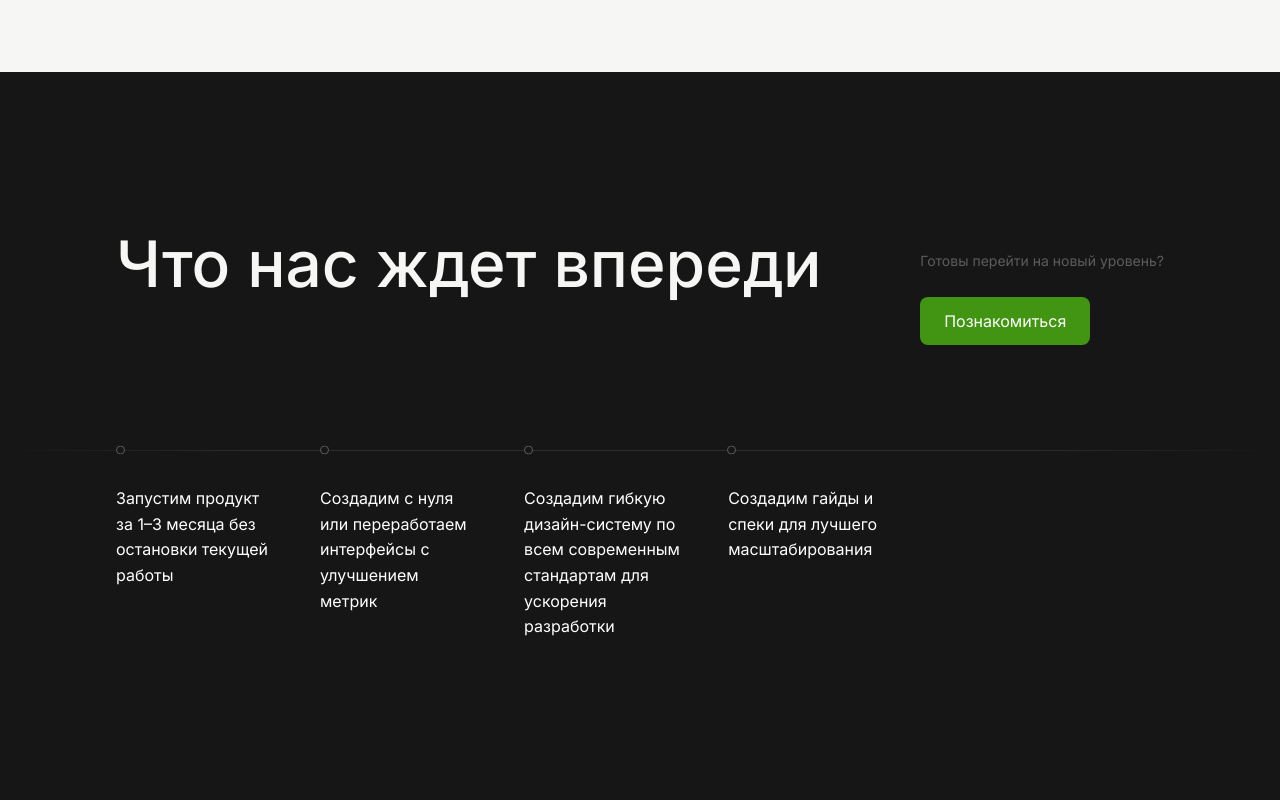
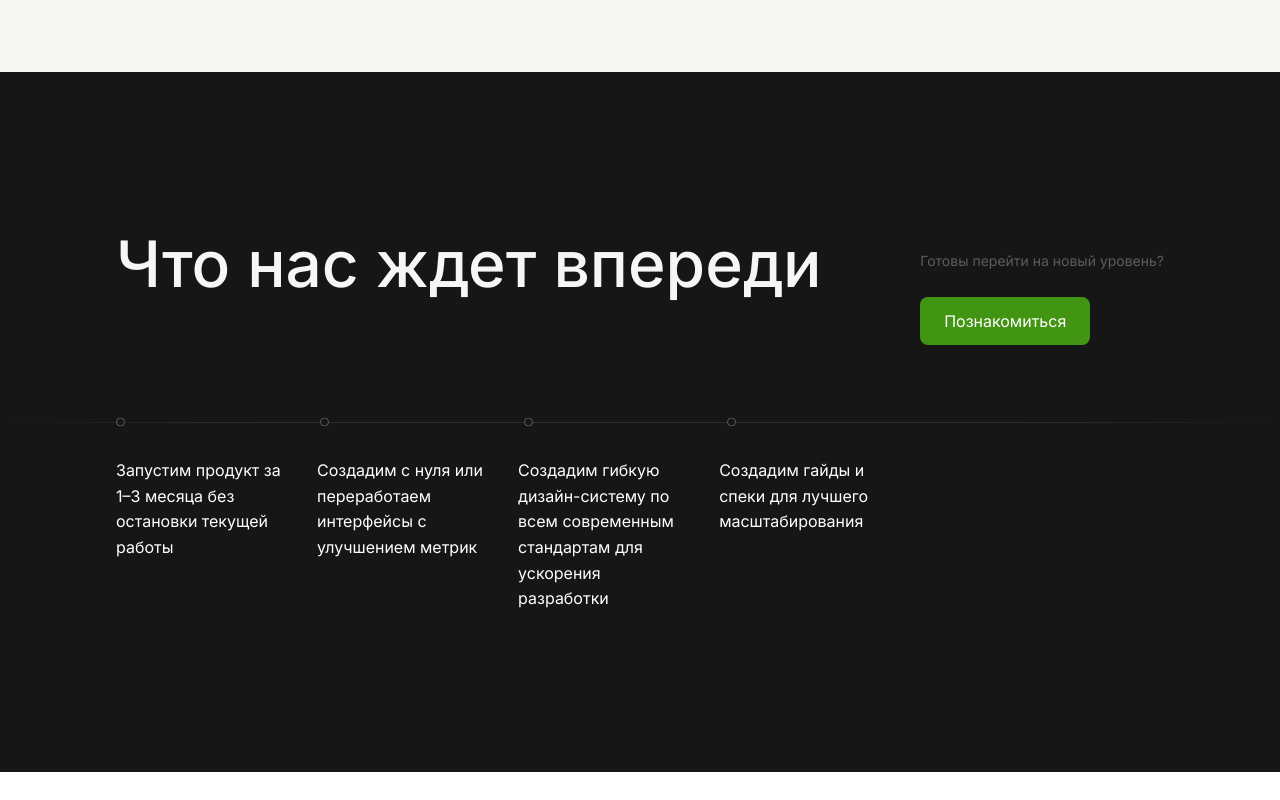
Before and after one commit to scoutrul/geovo25, a Vue app: page / in a window 1280 px wide. Shown: the part 2132-2932 px from the top of the page. After the commit the page ends 2904 px from the top, so only its background shows below. Built offline with nearby package versions, Linux system fonts and the light colour scheme.

Commit message:
Refactor BenefitsSection layout to use a grid system for BenefitCard components, enhancing responsiveness and visual structure. Adjust DecorativeLine positioning and heading styles for improved design consistency.

```diff
--- a/src/components/sections/BenefitsSection.vue
+++ b/src/components/sections/BenefitsSection.vue
@@ -2,7 +2,7 @@
   <BaseContainer :as="'section'" :max-width="'full'" :bg="'bg-black-90'" class="relative">
 
     <DecorativeLine :pin-count="0" class="hidden lg:block !absolute top-0 left-1/2 transform -translate-x-1/2"
-      :style="{ top: ltXl ? '405px' : '342px' }" />
+      :style="{ top: gtXl ? '314px' : ltLg ? '405px' : '345px' }" />
 
     <div class="flex flex-col lg:flex-row gap-6 sm:gap-8 items-start w-full">
 
@@ -10,15 +10,18 @@
         <!-- Заголовок секции -->
         <BaseHeading :level="4" :as="'h2'"
           class="w-full text-white-90 text-[46px] leading-[1.2] sm:text-[64px] sm:leading-none mb-[90px]"
-          :style="{ height: gtXl ? '92px' : '188px' }">
+          :style="{ maxWidth: ltXl ? '430px' : 'inherit' }">
           {{ title }}
         </BaseHeading>
 
         <DecorativeLine :pin-count="benefits.length + 1" :hide-line="gtLg" class="hidden sm:block" />
-        <!-- Контейнер с карточками преимуществ -->
-        <div class="flex flex-wrap sm:flex-nowrap gap-11 w-full">
-          <BenefitCard v-for="(benefit, index) in benefits" :key="index" :text="benefit.text"
-            class="w-[140px] sm:w-full sm:flex-1" />
+
+        <div class="grid grid-cols-2 sm:grid-cols-4 gap-8 w-full">
+          <BenefitCard
+            v-for="(benefit, index) in benefits"
+            :key="index"
+            :text="benefit.text"
+          />
         </div>
       </div>
 
@@ -43,7 +46,7 @@ import BenefitCard from '../ui/BenefitCard.vue'
 import DecorativeLine from '../ui/DecorativeLine.vue'
 import { useBreakpoints } from '../../composables/useBreakpoints.js'
 
-const { gtLg, gtXl, ltXl } = useBreakpoints()
+const { gtLg, gtXl, ltXl, ltLg } = useBreakpoints()
 
 const props = defineProps({
   title: {
```
